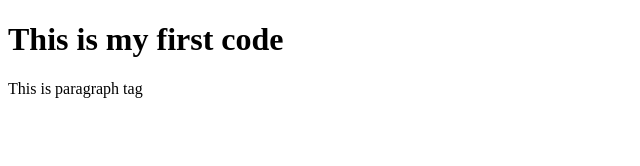
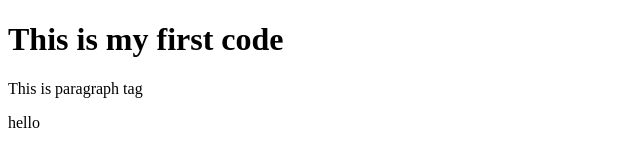
Before and after one commit to AzanShaikh96/LocalRepo, a plain HTML site: page index.html in a window 1280 px wide. Shown: the full height of the page, 0-640 px from the left. Drawn offline with Linux system fonts and the light colour scheme.

Commit message:
Update index.html

```diff
--- a/index.html
+++ b/index.html
@@ -8,6 +8,6 @@
 <body>
     <h1>This is my first code</h1>
     <p>This is paragraph tag</p>
-    <p></p>
+    <p>hello</p>
 </body>
 </html>
```
